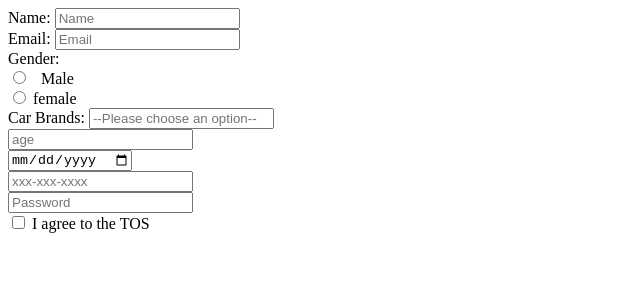
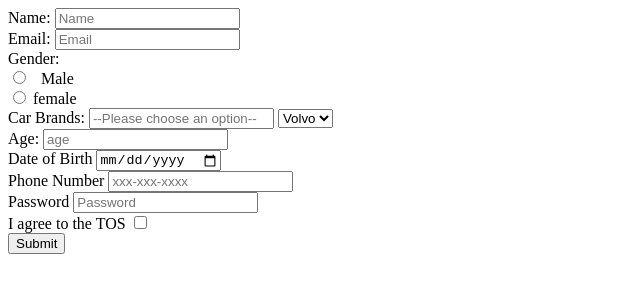
Before and after one commit to acciojob/signup-form-car-devanshu-0534, a website: page main.html in a window 1280 px wide. Shown: the whole page, without its empty margins (0-640 px from the left). Drawn offline with Linux system fonts and the light colour scheme.

Commit message:
created a submission

```diff
--- a/main.html
+++ b/main.html
@@ -10,10 +10,10 @@
 	<!-- the entire body must be written by student -->
 	<form>
 		<label for="name">Name: </label>
-		<input type="text" placeholder="Name" required >
+		<input id="name" type="text" placeholder="Name" required >
 		<br>
 		<label for="email">Email: </label>
-		<input type="text" placeholder="Email" required>
+		<input id="email" type="text" placeholder="Email" required>
 		<br>
 		<label for="gender">Gender: </label>
 		<br>
@@ -24,16 +24,29 @@
 		<br>
 		<label>Car Brands: </label>
 		<input id="cars" type="select" placeholder="--Please choose an option--" required>
+		<select id="cars">
+		  <option value="volvo">Volvo</option>
+		  <option value="saab">Saab</option>
+		  <option value="opel">Opel</option>
+		  <option value="audi">Audi</option>
+		</select>
 		<br>
+		<label for="age">Age: </label>
 		<input id="age" type="number" required placeholder="age" required>
 		<br>
+		<label for="dob">Date of Birth</label>
 		<input id="dob" type="date" name="DOB" required>
 		<br>
+		<label for="tel">Phone Number</label>
 		<input id="tel" type="tel" name="Telephone" placeholder="xxx-xxx-xxxx">
 		<br>
+		<label for="pass">Password</label>
 		<input id="password" type="password" required placeholder="Password">
 		<br>
-		<input id="tos" type="checkbox" required value="I agree to the TOS"> I agree to the TOS
+		<label for="tos">I agree to the TOS</label>
+		<input id="tos" type="checkbox" required value="I agree to the TOS">
+		<br>
+		<button value="submit">Submit</button>
  	</form>
     <script type="text/javascript" src="./script.js">
 
```
